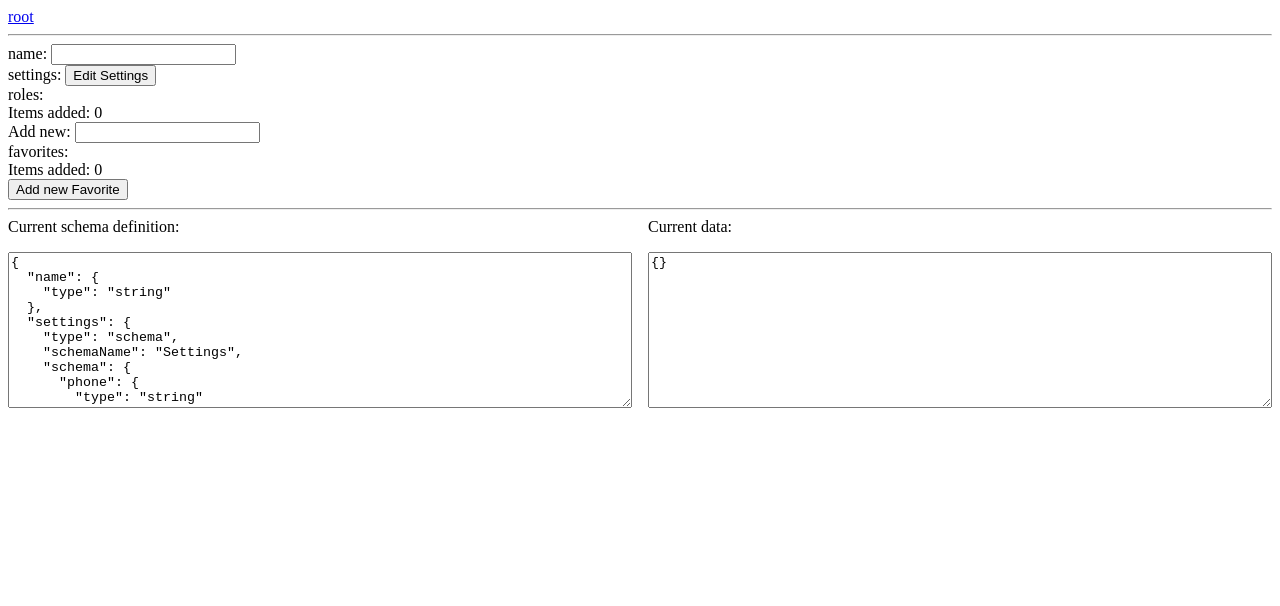
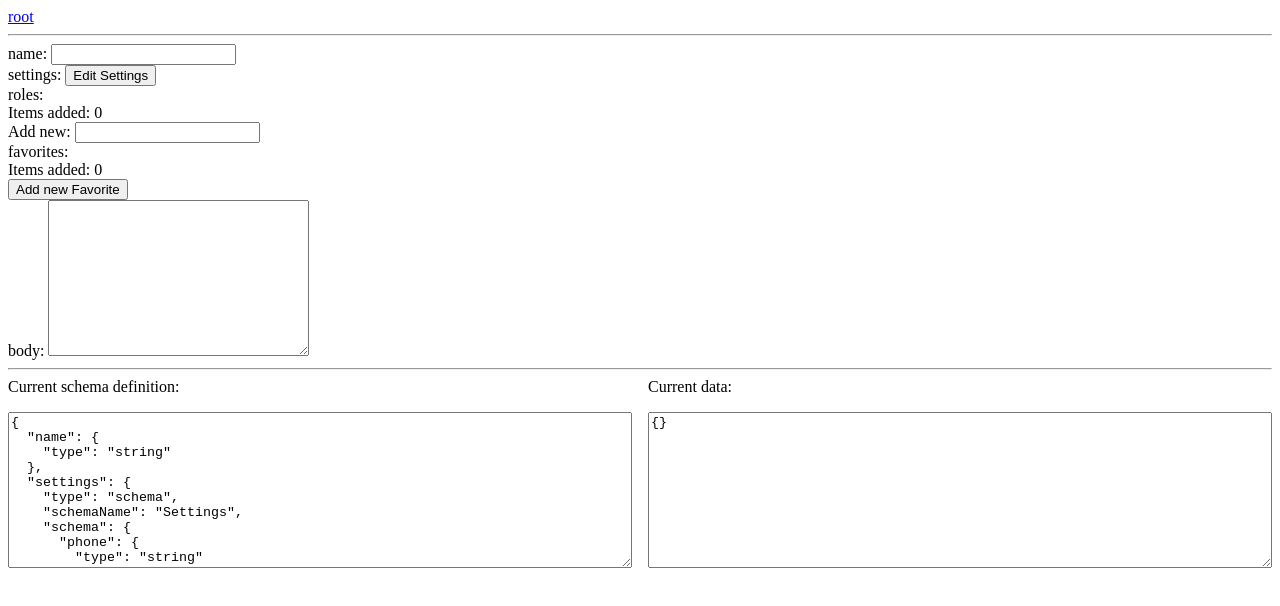
Before and after one commit to sahibalejandro/json-editor, a Vue app: page / in a window 1280 px wide. Shown: the top 606 px of the page. Built offline with nearby package versions, Linux system fonts and the light colour scheme.

Commit message:
Adding textarea property

```diff
--- a/src/components/JsonEditor.vue
+++ b/src/components/JsonEditor.vue
@@ -2,6 +2,7 @@
 import { computed, reactive } from 'vue';
 
 import { Breadcrumb, Schema } from '../types';
+import TextProperty from './TextProperty.vue';
 import ArrayProperty from './ArrayProperty.vue';
 import SchemaProperty from './SchemaProperty.vue';
 import ObjectArrayProperty from './ObjectArrayProperty.vue';
@@ -179,6 +180,11 @@ function handleOnUpdateProperty(key: string, value: string | number) {
       @on-update="(value) => handleOnUpdateProperty(key as string, value)"
     />
 
+    <TextProperty v-if="property.type === 'text'"
+      :value="getDataValueFor(key as string, '')"
+      @on-input="(value) => handleOnUpdateProperty(key as string, value)"
+    />
+
     <ArrayProperty v-if="isArrayOfPrimitives(property)"
       :array="getDataValueFor(key as string, [])"
       @on-delete-all-items="handleOnDeleteAllItems(key as string)"
--- /dev/null
+++ b/src/components/TextProperty.vue
@@ -0,0 +1,22 @@
+<script setup lang="ts">
+interface Props {
+  value: string;
+};
+
+interface Emits {
+  (event: 'onInput', value: string): void;
+}
+
+defineEmits<Emits>();
+const props = defineProps<Props>();
+</script>
+
+<template>
+  <textarea
+    cols="30"
+    rows="10"
+    :value="props.value"
+    data-testid="textarea"
+    @input="$emit('onInput', ($event.target as HTMLTextAreaElement).value)"
+  />
+</template>
--- a/src/schema/index.ts
+++ b/src/schema/index.ts
@@ -43,6 +43,10 @@ const schema: Schema = {
         type: 'number',
       }
     },
+  },
+
+  body: {
+    type: 'text',
   }
 
 };
--- a/src/types.ts
+++ b/src/types.ts
@@ -2,9 +2,11 @@ export interface Schema {
   [key: string]: Property;
 }
 
+type PropertyType = 'array' | 'number' | 'schema' | 'string' | 'text';
+
 export interface Property {
-  type: 'array' | 'number' | 'schema' | 'string';
   schema?: Schema;
+  type: PropertyType;
   schemaName?: string;
 }
 
```
Also changed, not shown: 1 other file (tests, documents, lock files or other folders).
